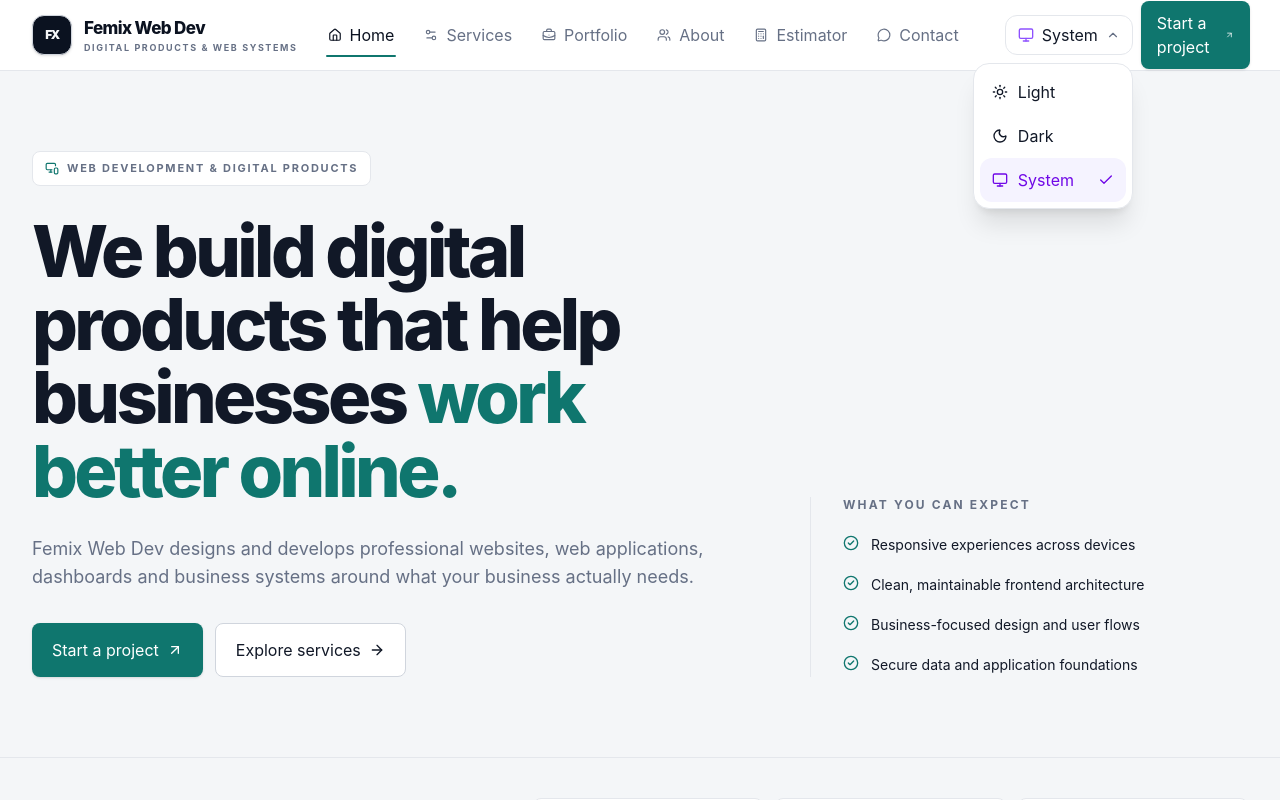
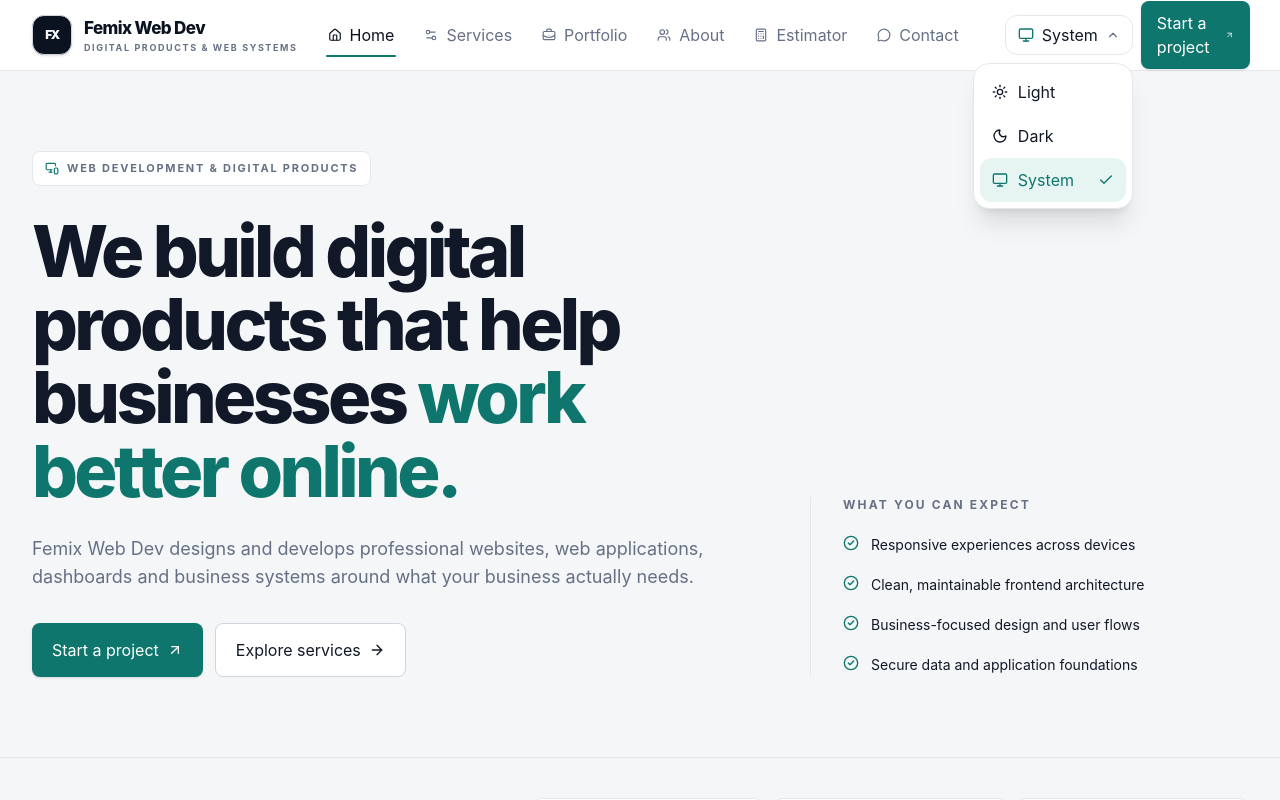
Before and after one commit to femixdigital/femix-web-dev, a React (Vite) app: page / in a window 1280 px wide. Both pictures are taken after a click on the button "System". Shown: the top 800 px of the page. Built offline with nearby package versions, Linux system fonts and the light colour scheme.

Commit message:
style: align theme switcher with brand system

```diff
--- a/src/components/ThemeSwitcher.tsx
+++ b/src/components/ThemeSwitcher.tsx
@@ -47,9 +47,9 @@ export const ThemeSwitcher: React.FC = () => {
         aria-haspopup="menu"
         aria-expanded={open}
         aria-label={`Theme: ${current.label}`}
-        className="flex h-10 items-center gap-2 rounded-xl border border-[var(--app-border)] bg-[var(--app-surface)] px-3 text-sm font-semibold text-[var(--app-text)] transition hover:border-violet-400/60"
+        className="flex h-10 items-center gap-2 rounded-xl border border-[var(--app-border)] bg-[var(--app-surface)] px-3 text-sm font-semibold text-[var(--app-text)] transition hover:border-[var(--app-brand)]"
       >
-        <CurrentIcon className="h-4 w-4 text-violet-500" />
+        <CurrentIcon className="h-4 w-4 text-[var(--app-brand)]" />
         <span className="hidden sm:inline">{current.label}</span>
         <ChevronDown
           className={`h-3.5 w-3.5 text-[var(--app-muted)] transition-transform ${
@@ -78,7 +78,7 @@ export const ThemeSwitcher: React.FC = () => {
                 }}
                 className={`flex w-full items-center justify-between rounded-xl px-3 py-2.5 text-sm font-medium transition ${
                   selected
-                    ? 'bg-violet-50 text-violet-700 dark:bg-violet-500/10 dark:text-violet-300'
+                    ? 'bg-[var(--app-brand-soft)] text-[var(--app-brand)]'
                     : 'text-[var(--app-text)] hover:bg-[var(--app-surface-2)]'
                 }`}
               >
```
